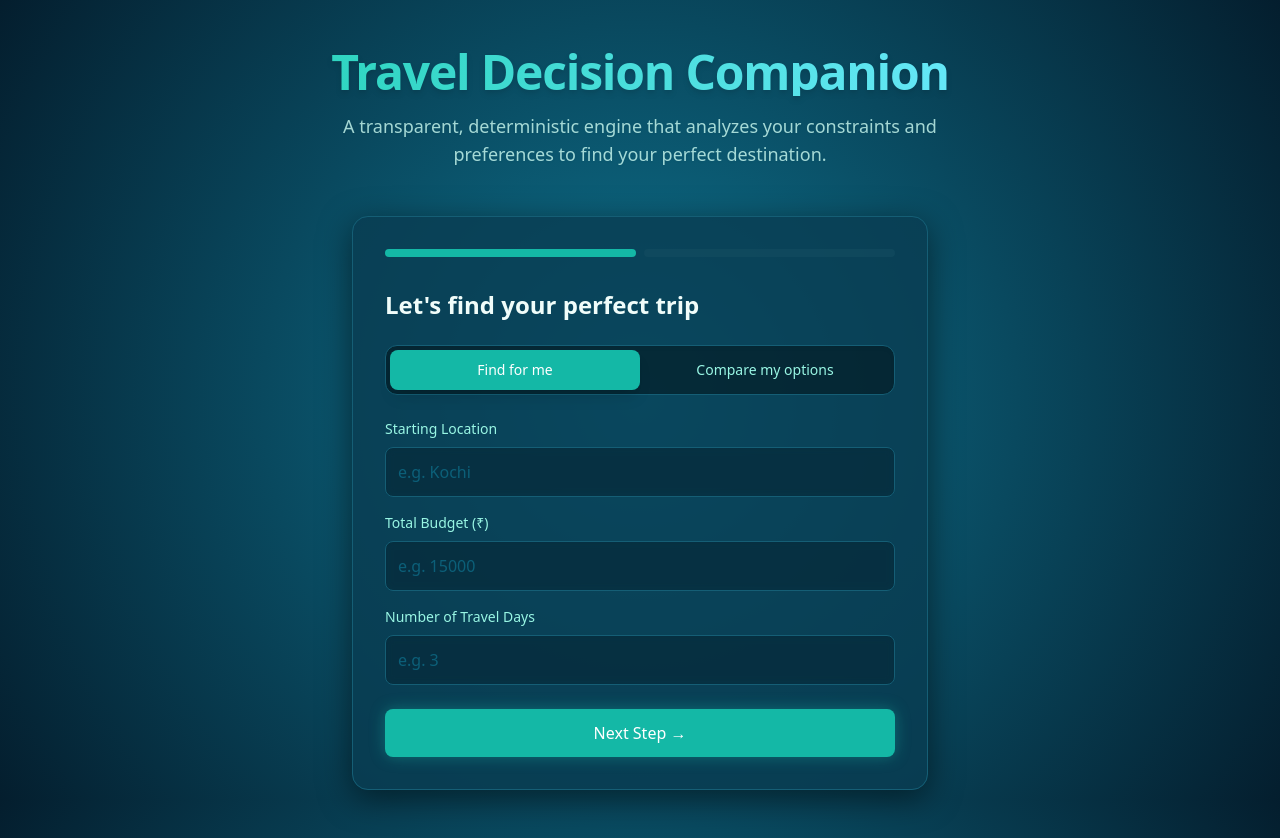
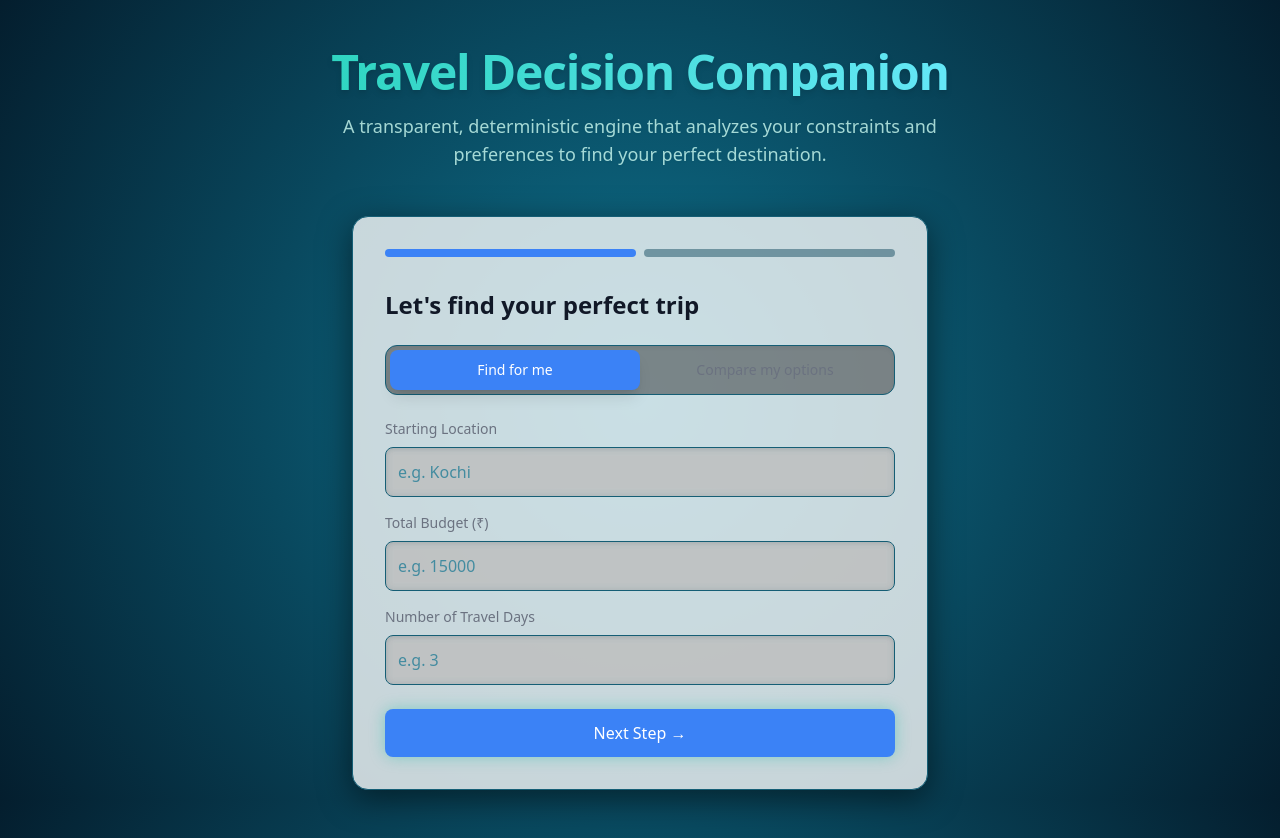
Before and after one commit to shafeek32/decision-companion-system, a React (Vite) app in the folder client/: page / in a window 1280 px wide. Built offline with nearby package versions, Linux system fonts and the light colour scheme.

Commit message:
feat: Establish initial full-stack architecture for a destination decision system, including WSM scoring logic and a React user interface.

```diff
--- a/client/package.json
+++ b/client/package.json
@@ -15,7 +15,8 @@
     "react": "^18.2.0",
     "react-dom": "^18.2.0",
     "react-hook-form": "^7.51.3",
-    "react-router-dom": "^6.22.3"
+    "react-router-dom": "^6.22.3",
+    "recharts": "^3.7.0"
   },
   "devDependencies": {
     "@types/react": "^18.2.66",
--- a/client/tailwind.config.js
+++ b/client/tailwind.config.js
@@ -7,12 +7,12 @@ export default {
     theme: {
         extend: {
             colors: {
-                background: '#041e2e', // Very deep blue-teal
-                surface: '#093c52', // Dark ocean surface
-                primary: '#14b8a6', // Teal 500
-                primaryHover: '#0d9488', // Teal 600
-                text: '#f0fdfa', // Teal 50
-                textMuted: '#99f6e4' // Teal 200
+                background: '#ffffff', // White
+                surface: '#f9fafb', // Gray 50
+                primary: '#3b82f6', // Blue 500 (Antigravity accent)
+                primaryHover: '#2563eb', // Blue 600
+                text: '#111827', // Gray 900
+                textMuted: '#6b7280' // Gray 500
             },
             animation: {
                 'fade-in': 'fadeIn 0.5s ease-out',
```
Also changed, not shown: 1 other file (tests, documents, lock files or other folders).
